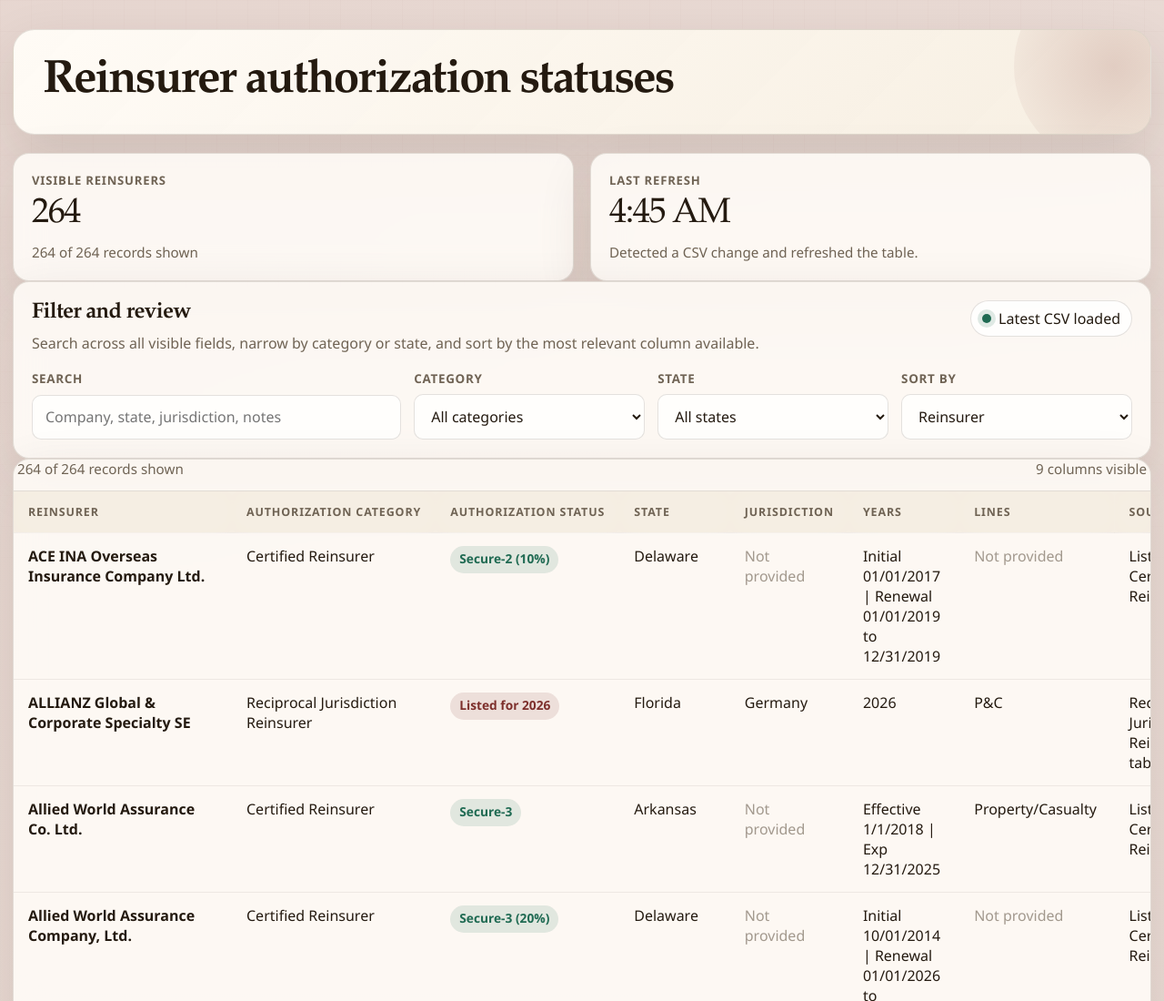
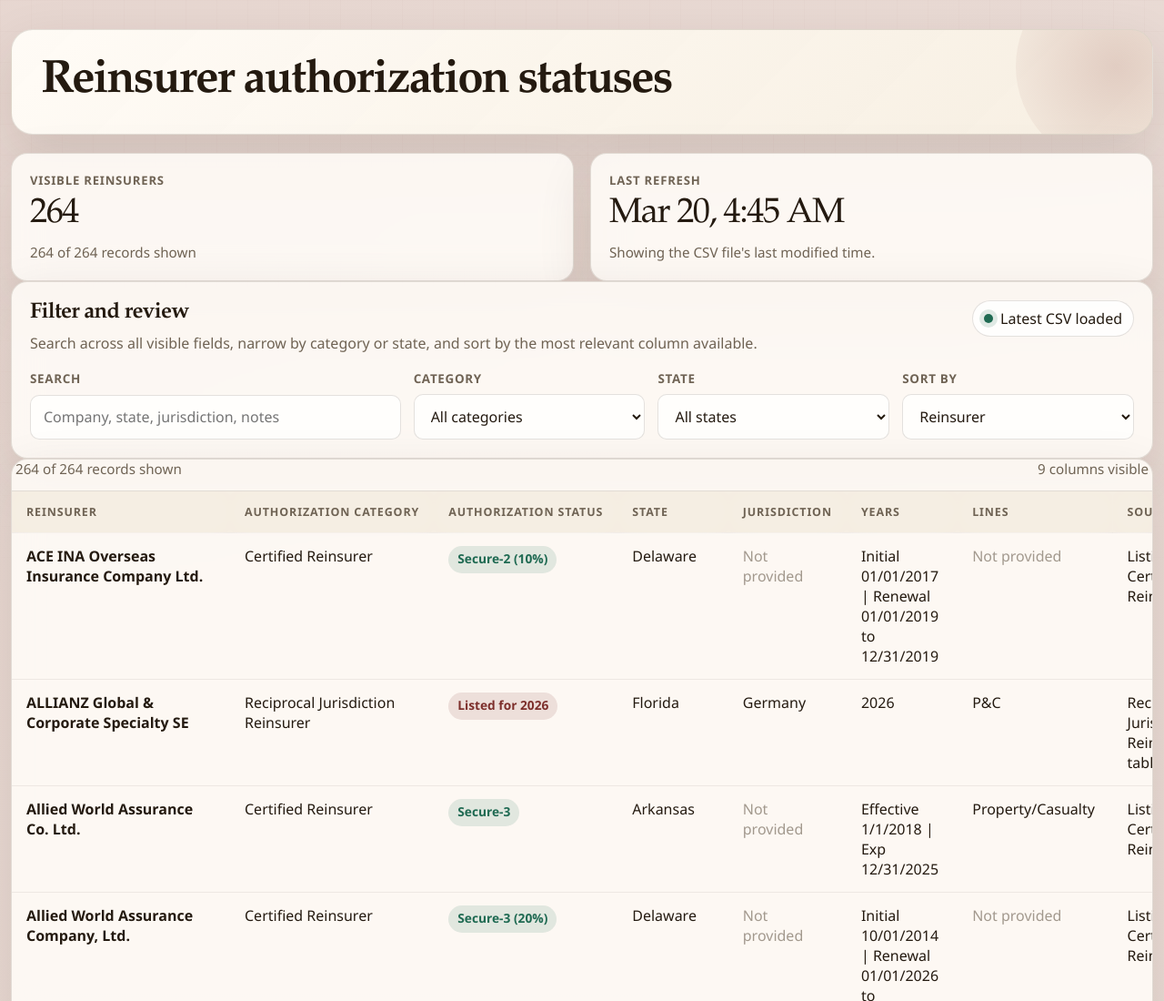
Before and after one commit to JamesLarson8/ReinsurerAuthorizationStatusScraper, a plain HTML site: page index.html in a window 1280 px wide. Shown: the top 1100 px of the page at 91% size. Drawn offline with Linux system fonts and the light colour scheme.

Commit message:
v4 of site

```diff
--- a/index.html
+++ b/index.html
@@ -60,7 +60,7 @@
     }
 
     main {
-      width: min(1400px, calc(100% - 28px));
+      width: min(1580px, calc(100% - 24px));
       margin: 0 auto;
       padding: 32px 0 48px;
     }
@@ -995,16 +995,25 @@
       elements.resultCopy.textContent = visibleText;
     }
 
-    function updateRefreshMeta(refreshedAt, signatureChanged) {
+    function updateRefreshMeta(displayedAt, signatureChanged, usedFileTimestamp) {
       const formattedTime = new Intl.DateTimeFormat(undefined, {
+        month: "short",
+        day: "numeric",
         hour: "numeric",
         minute: "2-digit"
-      }).format(refreshedAt);
+      }).format(displayedAt);
 
       elements.refreshTime.textContent = formattedTime;
+      if (usedFileTimestamp) {
+        elements.refreshDetail.textContent = signatureChanged
+          ? "Showing the CSV file's last modified time."
+          : "Using the CSV file's last modified time.";
+        return;
+      }
+
       elements.refreshDetail.textContent = signatureChanged
-        ? "Detected a CSV change and refreshed the table."
-        : "Checked for updates and kept the current table in sync.";
+        ? "Server file timestamp was unavailable, so this shows the latest check time."
+        : "Server file timestamp was unavailable, so this shows the latest check time.";
     }
 
     function setError(message, options = {}) {
@@ -1034,9 +1043,12 @@
     async function getLocalFileText() {
       if (state.localFileHandle && typeof state.localFileHandle.getFile === "function") {
         const file = await state.localFileHandle.getFile();
-      state.localFileName = file.name || CSV_CANDIDATES[0];
-      updateSourceLabels(state.localFileName);
-      return file.text();
+        state.localFileName = file.name || CSV_CANDIDATES[0];
+        updateSourceLabels(state.localFileName);
+        return {
+          text: await file.text(),
+          modifiedAt: typeof file.lastModified === "number" ? new Date(file.lastModified) : null
+        };
       }
 
       throw new Error("No local CSV has been selected yet.");
@@ -1088,7 +1100,15 @@
         if (response.ok) {
           state.localFileName = candidate;
           updateSourceLabels(candidate);
-          return response.text();
+          const lastModifiedHeader = response.headers && typeof response.headers.get === "function"
+            ? response.headers.get("last-modified")
+            : null;
+          const modifiedAt = lastModifiedHeader ? new Date(lastModifiedHeader) : null;
+
+          return {
+            text: await response.text(),
+            modifiedAt: modifiedAt instanceof Date && !Number.isNaN(modifiedAt.valueOf()) ? modifiedAt : null
+          };
         }
         lastError = new Error(`${candidate} returned status ${response.status}.`);
       }
@@ -1098,7 +1118,8 @@
 
     async function loadCsv() {
       try {
-        const text = await getCsvText();
+        const payload = await getCsvText();
+        const text = payload.text;
         const signature = `${text.length}:${text.slice(0, 400)}`;
         const signatureChanged = signature !== state.lastSignature;
         state.lastSignature = signature;
@@ -1124,7 +1145,7 @@
         );
         syncSortOptions();
         applyFilters();
-        updateRefreshMeta(new Date(), signatureChanged);
+        updateRefreshMeta(payload.modifiedAt || new Date(), signatureChanged, Boolean(payload.modifiedAt));
       } catch (error) {
         if (window.location.protocol === "file:") {
           setError(
```
Also changed, not shown: 1 other file.
